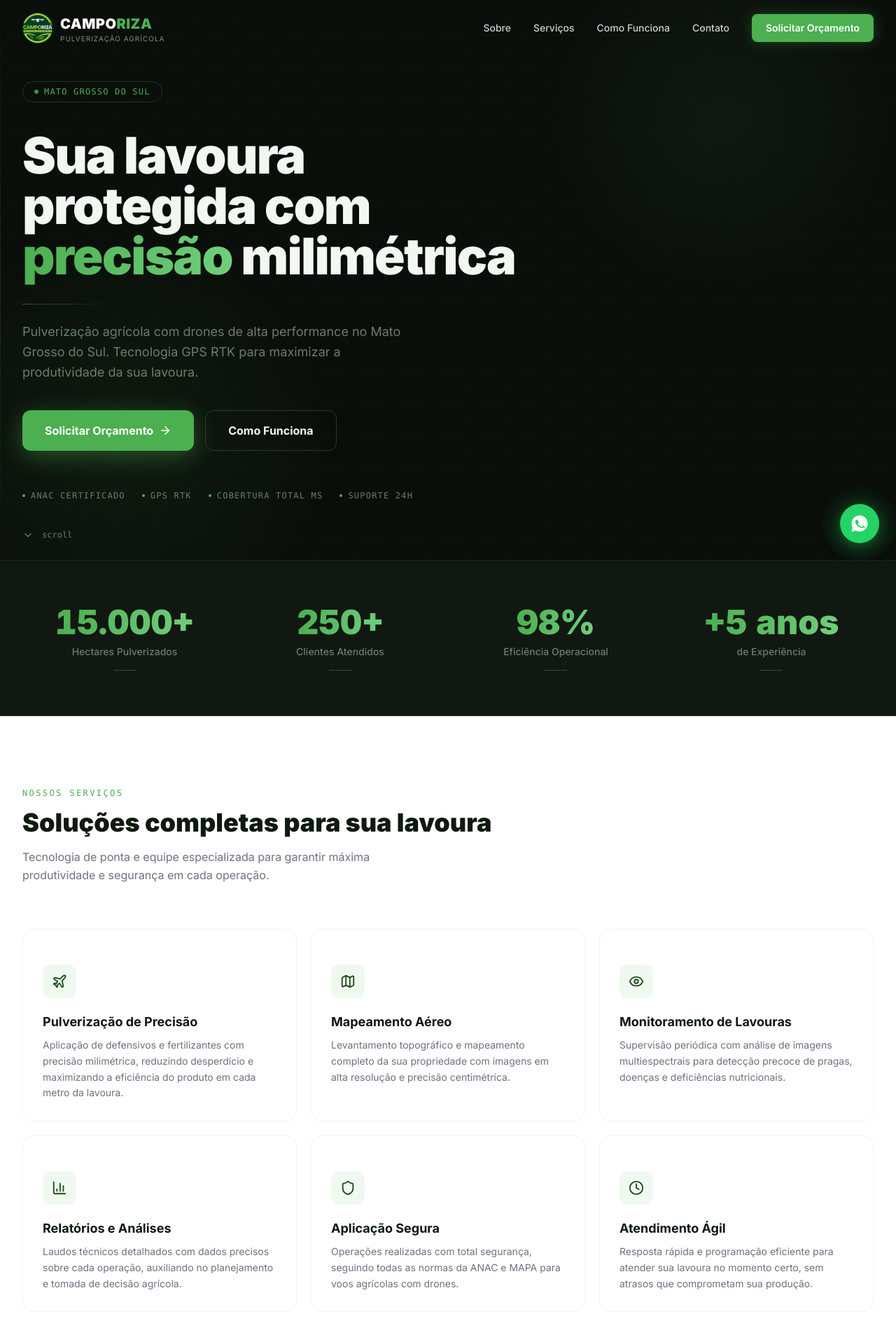
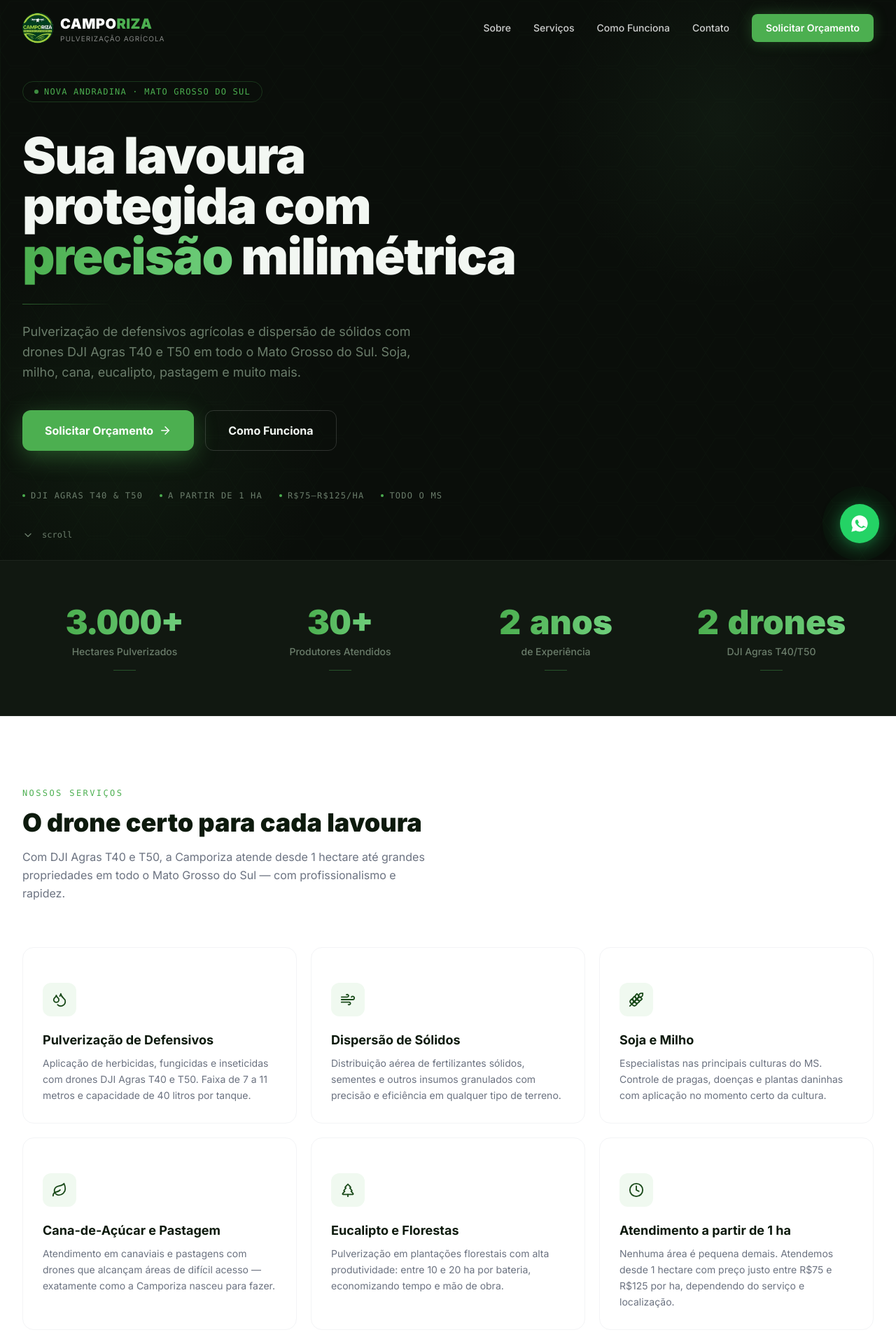
Before and after one commit to luisfelima11-alt/camporiza, a Next.js app: page / in a window 1280 px wide. Shown: the top 1920 px of the page at 70% size. Built offline with nearby package versions, Linux system fonts and the light colour scheme.

Commit message:
feat: atualiza site com dados reais da Camporiza (Nova Andradina, DJI T40/T50, 30+ produtores, 3k ha)

```diff
--- a/components/Footer.tsx
+++ b/components/Footer.tsx
@@ -55,12 +55,14 @@ export default function Footer() {
             </h4>
             <div className="flex gap-3 mb-6">
               {[
-                { Icon: Instagram, label: 'Instagram' },
-                { Icon: Facebook, label: 'Facebook' },
-              ].map(({ Icon, label }) => (
+                { Icon: Instagram, label: 'Instagram', href: 'https://instagram.com/camporiza_' },
+                { Icon: Facebook, label: 'Facebook', href: '#' },
+              ].map(({ Icon, label, href }) => (
                 <a
                   key={label}
-                  href="#"
+                  href={href}
+                  target="_blank"
+                  rel="noopener noreferrer"
                   aria-label={label}
                   className="w-10 h-10 rounded-lg bg-white/5 border border-white/8 flex items-center justify-center hover:bg-[#4CAF50] hover:border-[#4CAF50] transition-all duration-200"
                 >
--- a/components/Hero.tsx
+++ b/components/Hero.tsx
@@ -62,7 +62,7 @@ export default function Hero() {
           >
             <span className="w-1.5 h-1.5 bg-[#4CAF50] rounded-full animate-pulse" />
             <span className="text-[#4CAF50] text-xs font-mono tracking-widest uppercase">
-              Mato Grosso do Sul
+              Nova Andradina · Mato Grosso do Sul
             </span>
           </motion.div>
 
@@ -85,8 +85,8 @@ export default function Hero() {
           <motion.div variants={itemVariants} className="mt-8 mb-10">
             <hr className="border-none h-px bg-gradient-to-r from-[#4CAF50]/50 to-transparent mb-6 w-32" />
             <p className="text-lg text-[#6B7D6B] leading-relaxed max-w-xl">
-              Pulverização agrícola com drones de alta performance no Mato Grosso do Sul.
-              Tecnologia GPS RTK para maximizar a produtividade da sua lavoura.
+              Pulverização de defensivos agrícolas e dispersão de sólidos com drones DJI Agras T40 e T50
+              em todo o Mato Grosso do Sul. Soja, milho, cana, eucalipto, pastagem e muito mais.
             </p>
           </motion.div>
 
@@ -116,7 +116,7 @@ export default function Hero() {
             variants={itemVariants}
             className="mt-14 flex flex-wrap gap-6 text-[#6B7D6B] text-xs font-mono uppercase tracking-widest"
           >
-            {['ANAC Certificado', 'GPS RTK', 'Cobertura Total MS', 'Suporte 24h'].map((t) => (
+            {['DJI Agras T40 & T50', 'A partir de 1 ha', 'R$75–R$125/ha', 'Todo o MS'].map((t) => (
               <span key={t} className="flex items-center gap-2">
                 <span className="w-1 h-1 bg-[#4CAF50] rounded-full" />
                 {t}
--- a/components/Services.tsx
+++ b/components/Services.tsx
@@ -2,44 +2,44 @@
 
 import { useRef } from 'react'
 import { motion, useInView } from 'framer-motion'
-import { Plane, Eye, Map, BarChart3, Shield, Clock } from 'lucide-react'
+import { Droplets, Wind, Leaf, Wheat, TreePine, Clock } from 'lucide-react'
 
 const services = [
   {
-    icon: Plane,
-    title: 'Pulverização de Precisão',
+    icon: Droplets,
+    title: 'Pulverização de Defensivos',
     description:
-      'Aplicação de defensivos e fertilizantes com precisão milimétrica, reduzindo desperdício e maximizando a eficiência do produto em cada metro da lavoura.',
+      'Aplicação de herbicidas, fungicidas e inseticidas com drones DJI Agras T40 e T50. Faixa de 7 a 11 metros e capacidade de 40 litros por tanque.',
   },
   {
-    icon: Map,
-    title: 'Mapeamento Aéreo',
+    icon: Wind,
+    title: 'Dispersão de Sólidos',
     description:
-      'Levantamento topográfico e mapeamento completo da sua propriedade com imagens em alta resolução e precisão centimétrica.',
+      'Distribuição aérea de fertilizantes sólidos, sementes e outros insumos granulados com precisão e eficiência em qualquer tipo de terreno.',
   },
   {
-    icon: Eye,
-    title: 'Monitoramento de Lavouras',
+    icon: Wheat,
+    title: 'Soja e Milho',
     description:
-      'Supervisão periódica com análise de imagens multiespectrais para detecção precoce de pragas, doenças e deficiências nutricionais.',
+      'Especialistas nas principais culturas do MS. Controle de pragas, doenças e plantas daninhas com aplicação no momento certo da cultura.',
   },
   {
-    icon: BarChart3,
-    title: 'Relatórios e Análises',
+    icon: Leaf,
+    title: 'Cana-de-Açúcar e Pastagem',
     description:
-      'Laudos técnicos detalhados com dados precisos sobre cada operação, auxiliando no planejamento e tomada de decisão agrícola.',
+      'Atendimento em canaviais e pastagens com drones que alcançam áreas de difícil acesso — exatamente como a Camporiza nasceu para fazer.',
   },
   {
-    icon: Shield,
-    title: 'Aplicação Segura',
+    icon: TreePine,
+    title: 'Eucalipto e Florestas',
     description:
-      'Operações realizadas com total segurança, seguindo todas as normas da ANAC e MAPA para voos agrícolas com drones.',
+      'Pulverização em plantações florestais com alta produtividade: entre 10 e 20 ha por bateria, economizando tempo e mão de obra.',
   },
   {
     icon: Clock,
-    title: 'Atendimento Ágil',
+    title: 'Atendimento a partir de 1 ha',
     description:
-      'Resposta rápida e programação eficiente para atender sua lavoura no momento certo, sem atrasos que comprometam sua produção.',
+      'Nenhuma área é pequena demais. Atendemos desde 1 hectare com preço justo entre R$75 e R$125 por ha, dependendo do serviço e localização.',
   },
 ]
 
@@ -60,11 +60,11 @@ export default function Services() {
             Nossos Serviços
           </span>
           <h2 className="text-3xl sm:text-4xl font-black text-[#0D1A0D] mt-3 mb-4">
-            Soluções completas para sua lavoura
+            O drone certo para cada lavoura
           </h2>
           <p className="text-gray-500 max-w-xl leading-relaxed">
-            Tecnologia de ponta e equipe especializada para garantir máxima produtividade e
-            segurança em cada operação.
+            Com DJI Agras T40 e T50, a Camporiza atende desde 1 hectare até grandes propriedades
+            em todo o Mato Grosso do Sul — com profissionalismo e rapidez.
           </p>
         </motion.div>
 
--- a/components/Stats.tsx
+++ b/components/Stats.tsx
@@ -4,10 +4,10 @@ import { useEffect, useRef, useState } from 'react'
 import { motion, useInView } from 'framer-motion'
 
 const stats = [
-  { value: 15000, prefix: '', suffix: '+', label: 'Hectares Pulverizados' },
-  { value: 250, prefix: '', suffix: '+', label: 'Clientes Atendidos' },
-  { value: 98, prefix: '', suffix: '%', label: 'Eficiência Operacional' },
-  { value: 5, prefix: '+', suffix: ' anos', label: 'de Experiência' },
+  { value: 3000, prefix: '', suffix: '+', label: 'Hectares Pulverizados' },
+  { value: 30, prefix: '', suffix: '+', label: 'Produtores Atendidos' },
+  { value: 2, prefix: '', suffix: ' anos', label: 'de Experiência' },
+  { value: 2, prefix: '', suffix: ' drones', label: 'DJI Agras T40/T50' },
 ]
 
 function AnimatedCounter({ value, prefix, suffix }: { value: number; prefix: string; suffix: string }) {
--- a/components/WhyUs.tsx
+++ b/components/WhyUs.tsx
@@ -2,32 +2,32 @@
 
 import { useRef } from 'react'
 import { motion, useInView } from 'framer-motion'
-import { Zap, Leaf, Award, Headphones } from 'lucide-react'
+import { Zap, Cpu, MapPin, Clock } from 'lucide-react'
 
 const reasons = [
   {
     icon: Zap,
-    title: 'Tecnologia de Ponta',
+    title: 'Profissionalismo',
     description:
-      'Drones da mais alta geração com sistema GPS RTK centimétrico, garantindo precisão incomparável a cada voo.',
+      'Omar e Pedro trazem dedicação total a cada serviço. Pontualidade, transparência e comprometimento com o resultado do produtor.',
   },
   {
-    icon: Leaf,
-    title: 'Agricultura Sustentável',
+    icon: Clock,
+    title: 'Rapidez',
     description:
-      'Redução de até 60% no uso de água e defensivos comparado à pulverização convencional.',
+      'Entre 10 e 20 ha por bateria. Os drones T40 e T50 são os mais produtivos do mercado — sua lavoura tratada no menor tempo possível.',
   },
   {
-    icon: Award,
-    title: 'Certificados e Regulamentados',
+    icon: Cpu,
+    title: 'DJI Agras T40 & T50',
     description:
-      'Equipe habilitada pela ANAC e MAPA com todas as certificações exigidas para operação segura e legal.',
+      'Equipamentos de última geração com tanque de 40 litros, faixa de até 11 metros e tecnologia de atomização ativa.',
   },
   {
-    icon: Headphones,
-    title: 'Suporte Especializado',
+    icon: MapPin,
+    title: 'Áreas de Difícil Acesso',
     description:
-      'Acompanhamento técnico antes, durante e após cada serviço com engenheiros agrônomos parceiros.',
+      'A Camporiza nasceu exatamente para isso: chegar onde máquina convencional não consegue — encostas, beiras de mata, terrenos irregulares.',
   },
 ]
 
@@ -59,16 +59,16 @@ export default function WhyUs() {
               Por que a Camporiza?
             </span>
             <h2 className="text-3xl sm:text-4xl font-black text-[#F2F7F2] mt-3 mb-6 leading-tight">
-              Liderança em drones agrícolas no Mato Grosso do Sul
+              Fundada em Nova Andradina, voando em todo o MS
             </h2>
             <p className="text-[#6B7D6B] text-lg leading-relaxed mb-4">
-              A Camporiza nasceu da paixão pela agricultura e pela inovação tecnológica.
-              Combinamos expertise agronômica com equipamentos de última geração para oferecer
-              serviços que realmente fazem diferença no campo.
+              A Camporiza nasceu em 2024 da necessidade de maquinário de pulverização em áreas de
+              difícil acesso. Omar e Pedro viram o problema de perto e decidiram resolvê-lo com
+              a tecnologia mais avançada disponível.
             </p>
             <p className="text-[#6B7D6B] leading-relaxed mb-10">
-              Atendemos produtores rurais em todo o Mato Grosso do Sul, desde pequenas
-              propriedades familiares até grandes fazendas de produção em escala industrial.
+              Em dois anos, já são mais de 30 produtores atendidos e 3 mil hectares pulverizados
+              em todo o Mato Grosso do Sul. Soja, milho, cana, eucalipto, pastagem — sem restrição de cultura ou tamanho de área.
             </p>
             <motion.a
               href="#contato"
```
